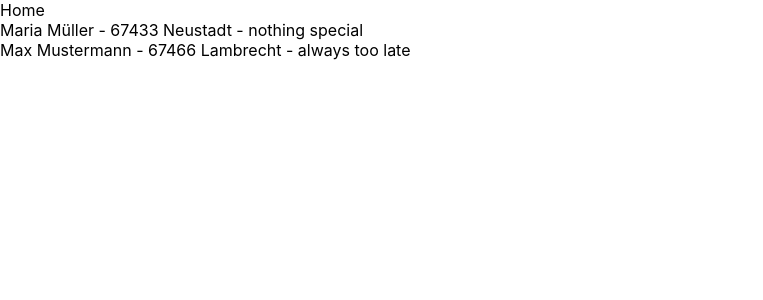
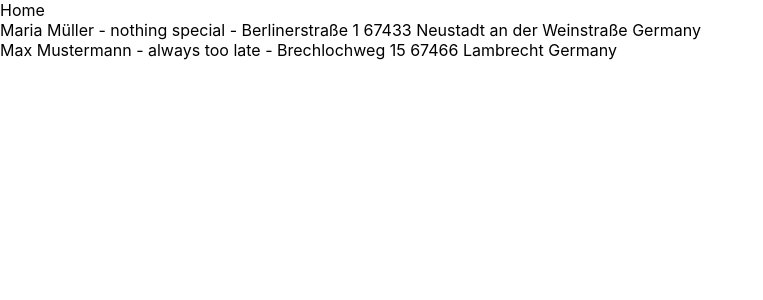
Before and after one commit to deBabbbe/PlaninngsView, a Next.js app: page /customers in a window 1280 px wide. Shown: the top 300 px of the page, without its empty margins (0-763 px from the left). Built offline with nearby package versions, Linux system fonts and the light colour scheme.

Commit message:
Extend customer

```diff
--- a/data/customers.ts
+++ b/data/customers.ts
@@ -1,8 +1,15 @@
+interface IAddress {
+  street: string;
+  city: string;
+  country: string;
+  zip: number;
+}
+
 interface ICustomer {
   id: number;
   name: string;
   comment: string;
-  address: string;
+  address: IAddress;
 }
 
 const customers: ICustomer[] = [
@@ -10,13 +17,23 @@ const customers: ICustomer[] = [
     id: 1,
     name: "Maria Müller",
     comment: "nothing special",
-    address: "67433 Neustadt",
+    address: {
+      city: "Neustadt an der Weinstraße",
+      country: "Germany",
+      street: "Berlinerstraße 1",
+      zip: 67433,
+    },
   },
   {
     id: 2,
     name: "Max Mustermann",
     comment: "always too late",
-    address: "67466 Lambrecht",
+    address: {
+      city: "Lambrecht",
+      country: "Germany",
+      street: "Brechlochweg 15",
+      zip: 67466,
+    },
   },
 ];
 
--- a/pages/customers.tsx
+++ b/pages/customers.tsx
@@ -4,7 +4,8 @@ import customers from "../data/customers";
 const Customers = () => {
   const customersView = customers.map((customer) => (
     <div key={customer.id}>
-      {customer.name} - {customer.address} - {customer.comment}
+      {customer.name} - {customer.comment} - {customer.address.street}{" "}
+      {customer.address.zip} {customer.address.city} {customer.address.country}
     </div>
   ));
 
```
